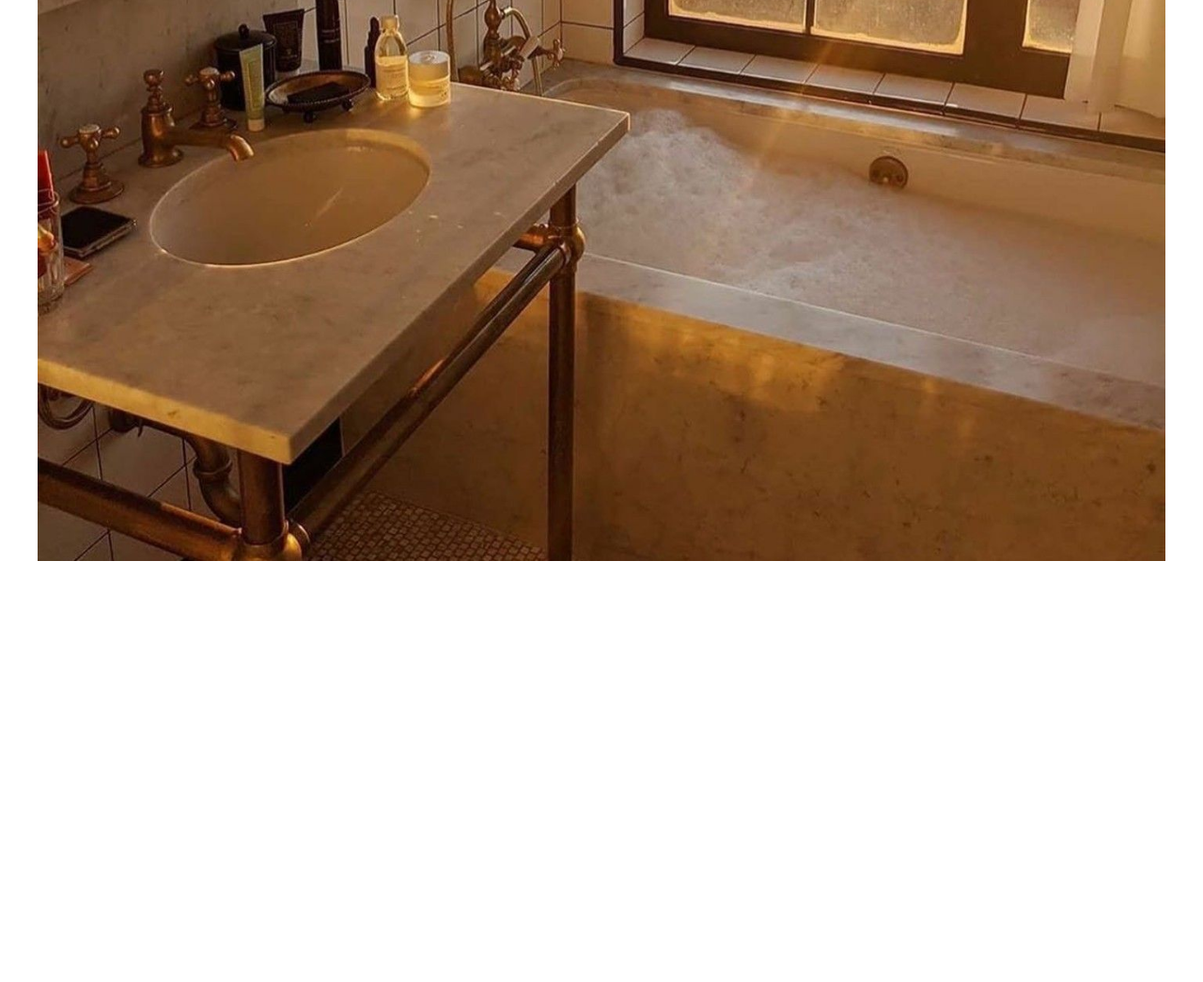
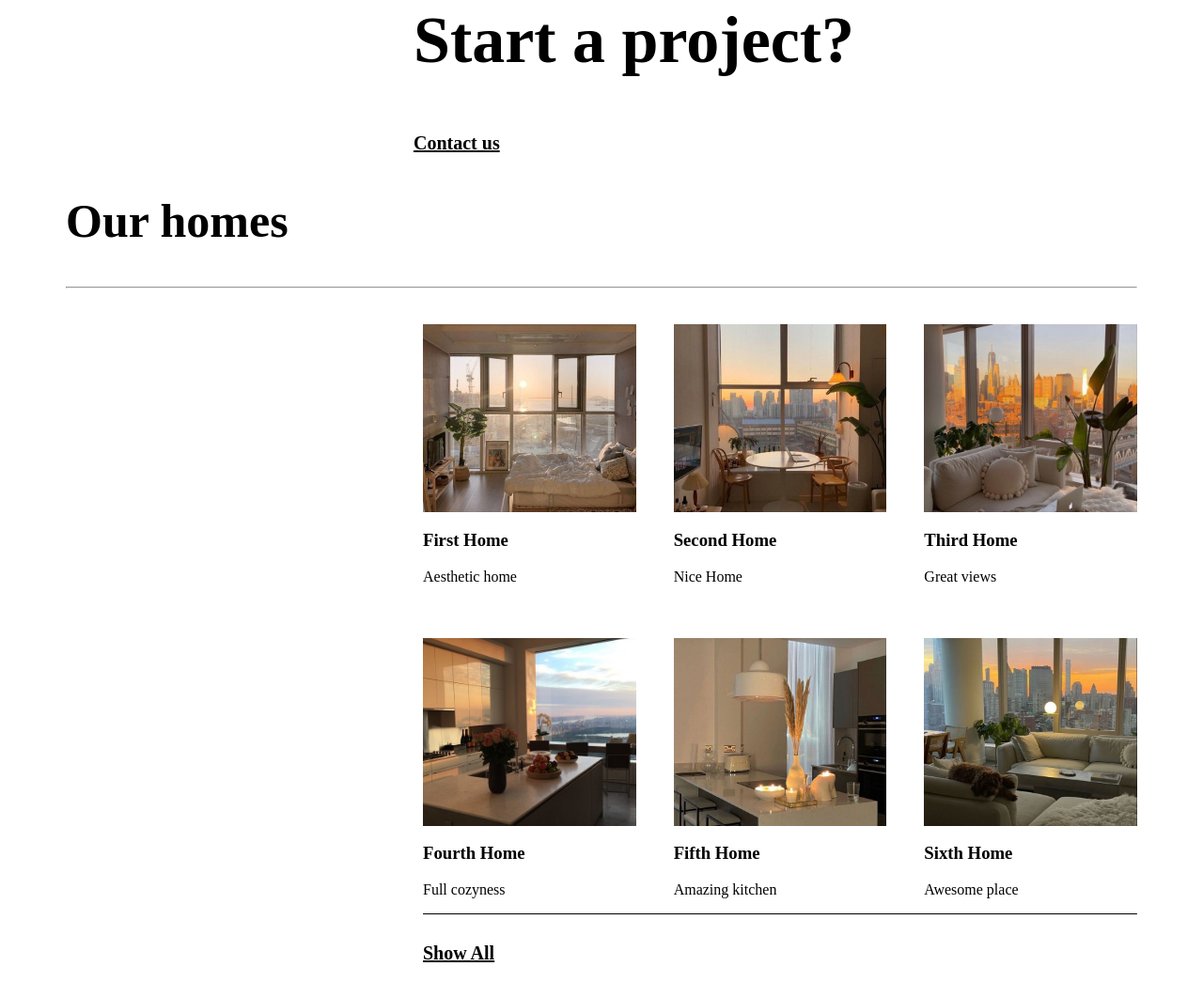
Before and after one commit to Eli421/home-pages, a plain HTML site: page index.html in a window 1280 px wide. Shown: the part 868-1913 px from the top of the page at 94% size. Before the commit the page ends 1473 px from the top, so only its background shows below. Drawn offline with Linux system fonts and the light colour scheme.

Commit message:
Se trabajo en la galeria de imagenes

```diff
--- a/css/styles.css
+++ b/css/styles.css
@@ -2,6 +2,10 @@
     max-width: 1200px;
     margin: 0 auto;
     width: 95%;
+}
+
+.titulo {
+    font-size: 50px;
 }
 
 img {
@@ -10,16 +14,52 @@ img {
 }
 
 .texto-inicial {
-    text-align: center;
-    width: 45%;
-    margin: 30px auto;
     font-size: 20px;
 }
 
 .enlace-inicial {
     color: black;
     font-size: 20px;
-    width: 45%;
-    display: block;
-    margin:30px auto;
+    padding: 20px 0;
+    font-weight: bold;
 }
+
+.principal {
+    display: grid;
+    grid-template-columns: 1fr 2fr;
+}
+
+.principal-grid {
+    grid-column: 2 / 3;
+}
+
+.imagen-inicial {
+    width: 100%;
+    height:500px;
+    object-fit: cover;
+    margin: 30px 0;
+}
+
+h1 {
+    font-size: 70px;
+}
+
+.homes-contenido {
+    display:grid;
+    grid-template-columns: repeat(3, 1fr);
+    margin: 30px 0;
+    justify-items: end;
+    border-bottom: 1px solid black;
+    gap: 40px;
+}
+
+.home {
+    width: 100%;
+
+}
+
+.home img {
+    width:100%;
+    height: 200px;
+    object-fit: cover;
+}
--- a/index.html
+++ b/index.html
@@ -10,16 +10,61 @@
 </head>
 <body>
     <header class="contenedor">
-        <h2>Process</h2>
+        <h2 class="titulo">Process</h2>
         <hr>
     </header>
     <main class="contenedor">
-        <section>
-            <p class="texto-inicial">
-                Lorem ipsum dolor sit amet consectetur, adipisicing elit. Tenetur ducimus doloribus assumenda earum quas dolor nemo consectetur pariatur accusamus minima, illum ad quis beatae, quaerat atque dignissimos nisi. Quae, distinctio.
-            </p>
-            <a href="*" class="enlace-inicial">learn more</a>
-            <img src="./img/Imagen1.jpg" alt="imagen pricipal">
+        <section class="principal">
+            <div class="principal-grid">
+                <p class="texto-inicial">
+                    Lorem ipsum dolor sit amet consectetur, adipisicing elit. Tenetur ducimus doloribus assumenda earum quas dolor nemo consectetur pariatur accusamus minima, illum ad quis beatae, quaerat atque dignissimos nisi. Quae, distinctio.
+                </p>
+                <a href="#" class="enlace-inicial">learn more</a>
+                <img src="./img/Imagen1.jpg" alt="imagen pricipal" class="imagen-inicial">
+                <h1>Start a project?</h1>
+                <a href="#" class="enlace-inicial">Contact us</a>
+            </div>
+        </section>
+        <section class="contenedor">
+            <h2 class="titulo">Our homes</h2>
+            <hr>
+            <div class="principal">
+                <div class="principal-grid">
+                    <div class="homes-contenido">
+                        <div class="home">
+                            <img src="./img/Imagen2.jpg" alt="imagen perfil">
+                            <h3>First Home</h3>
+                            <p>Aesthetic home</p>
+                        </div>
+                        <div class="home">
+                            <img src="./img/Imagen3.jpg" alt="imagen perfil">
+                            <h3>Second Home</h3>
+                            <p>Nice Home</p>
+                        </div>
+                        <div class="home">
+                            <img src="./img/Imagen4.jpg" alt="imagen perfil">
+                            <h3>Third Home</h3>
+                            <p>Great views</p>
+                        </div>
+                        <div class="home">
+                            <img src="./img/Imagen5.jpg" alt="imagen perfil">
+                            <h3>Fourth Home</h3>
+                            <p>Full cozyness</p>
+                        </div>
+                        <div class="home">
+                            <img src="./img/Imagen6.jpg" alt="imagen perfil">
+                            <h3>Fifth Home</h3>
+                            <p>Amazing kitchen</p>
+                        </div>
+                        <div class="home">
+                            <img src="./img/Imagen7.jpg" alt="imagen perfil">
+                            <h3>Sixth Home</h3>
+                            <p>Awesome place</p>
+                        </div>
+                    </div>
+                    <a href="#" class="enlace-inicial">Show All</a>
+                </div>
+            </div>
         </section>
     </main>
     <footer>
```
